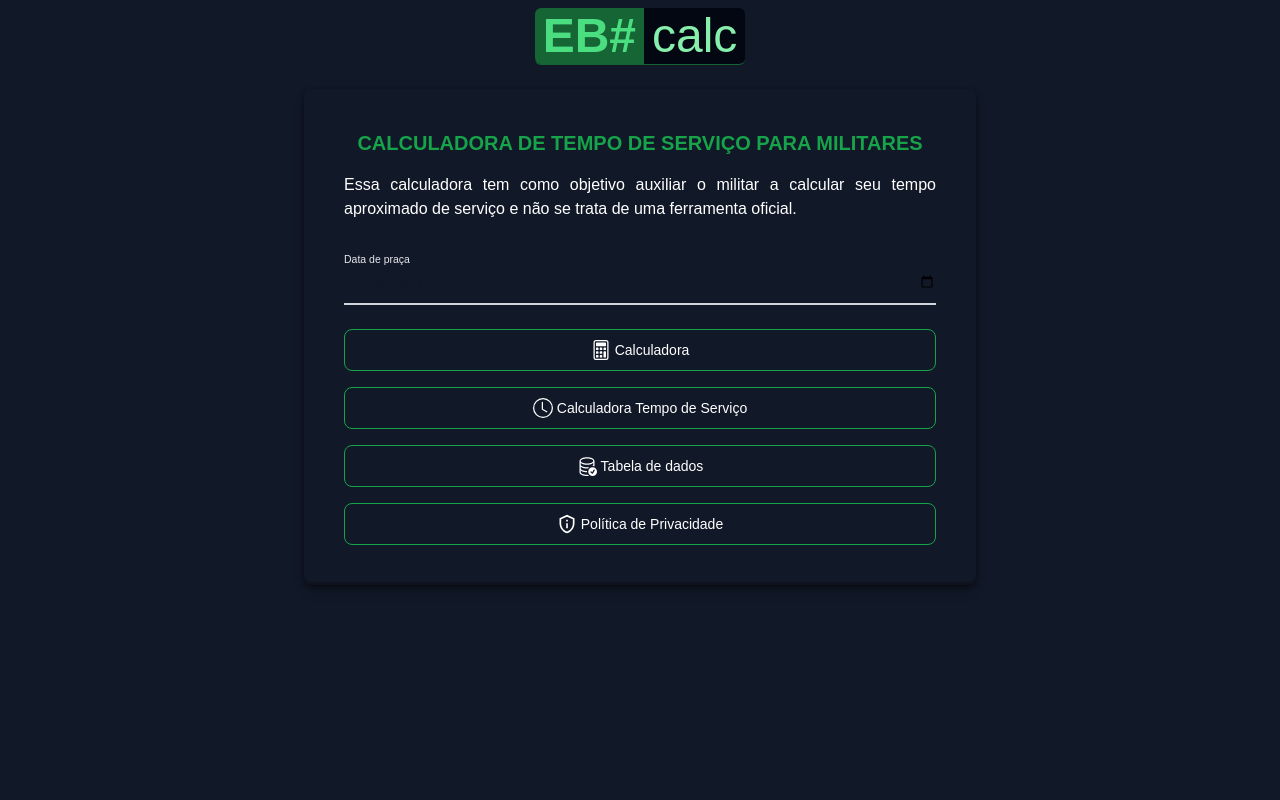
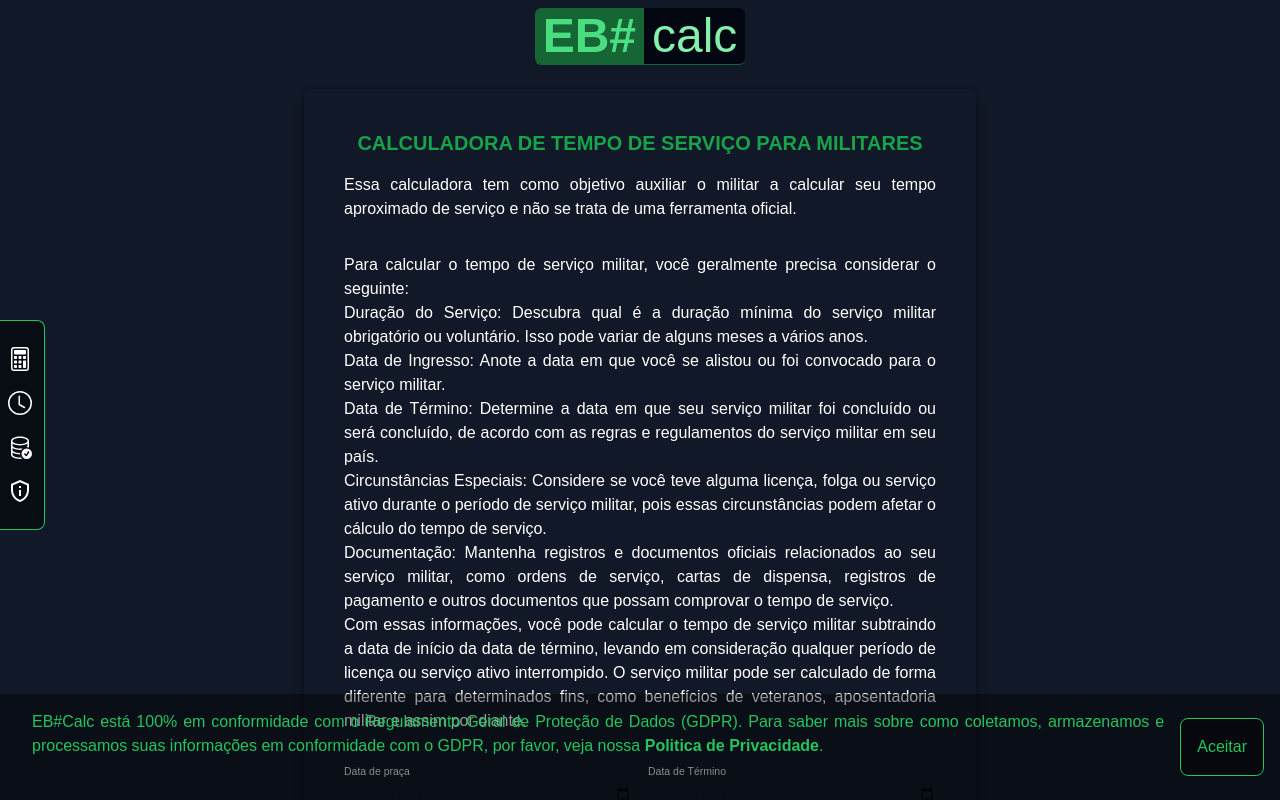
Before and after one commit to henrylsilveira/ebtransf, a Next.js app: page /tempoServico in a window 1280 px wide. Shown: the top 800 px of the page. Built offline with nearby package versions, Linux system fonts and the light colour scheme; a web font is replaced by a local one.

Commit message:
Introduzido GDPR; Atualização no tempo de serviço; Introduzido uma Sidebar;

```diff
--- a/package.json
+++ b/package.json
@@ -14,6 +14,7 @@
     "@types/react-dom": "18.2.7",
     "autoprefixer": "10.4.14",
     "date-fns": "^2.30.0",
+    "js-cookie": "^3.0.5",
     "next": "13.4.12",
     "postcss": "8.4.27",
     "react": "18.2.0",
@@ -21,5 +22,8 @@
     "react-icons": "^4.10.1",
     "tailwindcss": "3.3.3",
     "typescript": "5.1.6"
+  },
+  "devDependencies": {
+    "@types/js-cookie": "^3.0.4"
   }
 }
--- a/src/app/layout.tsx
+++ b/src/app/layout.tsx
@@ -2,6 +2,9 @@ import { Logo } from '@/components/Logo'
 import './globals.css'
 import type { Metadata } from 'next'
 import { Bai_Jamjuree } from 'next/font/google'
+import { SideBar } from '@/components/Sidebar'
+import Cookies from "js-cookie";
+import GDPR from '@/components/Gdpr'
 
 const inter = Bai_Jamjuree({ weight: ['500'], subsets: ['thai'] })
 
@@ -22,6 +25,8 @@ export default function RootLayout({
       </head>
       <body className={inter.className}>
         <Logo />
+        <SideBar />
+        {Cookies.get('gdprCalcCheck') !== "true" ? <GDPR/> : null}
         {children}
         </body>
     </html>
--- a/src/app/tempoServico/page.tsx
+++ b/src/app/tempoServico/page.tsx
@@ -16,16 +16,22 @@ interface calcDiaProps {
   dia?: number;
   mes?: number;
   ano?: number;
+  totalDias?: number;
   message?: string;
 }
 
 export default function TempoServico() {
   const [dateOne, setDateOne] = useState("")
+  const [dateTwo, setDateTwo] = useState("")
   const [calcDia, setCalcDia] = useState<calcDiaProps>({})
 
   useEffect(() => {
+    if(dateTwo){
+      setCalcDia(calcularDiferencaAtual(dateOne,dateTwo))
+    }else{
       setCalcDia(calcularDiferencaAtual(dateOne))
-  }, [dateOne])
+    }
+  }, [dateOne,dateTwo])
 
   return (
     <>
@@ -42,11 +48,28 @@ export default function TempoServico() {
         <div className="flex flex-1 items-center justify-center mb-6 flex-col">
           <h1 className="text-green-600 font-bold uppercase text-xl">Calculadora de tempo de serviço para Militares</h1>
           <p className="font-light text-white text-justify py-4">Essa calculadora tem como objetivo auxiliar o militar a calcular seu tempo aproximado de serviço e não se trata de uma ferramenta oficial.</p>
+          <article className="font-light text-white text-justify py-4">
+            Para calcular o tempo de serviço militar, você geralmente precisa considerar o seguinte:
+            <ul>
+              <li>Duração do Serviço: Descubra qual é a duração mínima do serviço militar obrigatório ou voluntário. Isso pode variar de alguns meses a vários anos.</li>
+              <li>Data de Ingresso: Anote a data em que você se alistou ou foi convocado para o serviço militar.</li>
+              <li>Data de Término: Determine a data em que seu serviço militar foi concluído ou será concluído, de acordo com as regras e regulamentos do serviço militar em seu país.</li>
+              <li>Circunstâncias Especiais: Considere se você teve alguma licença, folga ou serviço ativo durante o período de serviço militar, pois essas circunstâncias podem afetar o cálculo do tempo de serviço.</li>
+              <li>Documentação: Mantenha registros e documentos oficiais relacionados ao seu serviço militar, como ordens de serviço, cartas de dispensa, registros de pagamento e outros documentos que possam comprovar o tempo de serviço.</li>
+            </ul>
+            Com essas informações, você pode calcular o tempo de serviço militar subtraindo a data de início da data de término, levando em consideração qualquer período de licença ou serviço ativo interrompido. O serviço militar pode ser calculado de forma diferente para determinados fins, como benefícios de veteranos, aposentadoria militar e assim por diante.
+          </article>
         </div>
-
+        <div className="flex gap-4">
           <div className="relative z-0 mb-6 w-full group">
             <input type="date" name="primeiraData" onChange={(e) => setDateOne(e.target.value)} id="primeiraData" className="block py-2.5 px-0 w-full text-sm text-gray-900 bg-transparent border-0 border-b-2 border-gray-300 appearance-none dark:text-white dark:border-gray-600 dark:focus:border-green-500 focus:outline-none focus:ring-0 focus:border-green-600 peer" placeholder=" " required />
             <label htmlFor="primeiraData" className="absolute text-sm text-gray-200 dark:text-gray-200 duration-300 transhtmlForm -translate-y-6 scale-75 top-3 -z-10 origin-[0] peer-focus:left-0 peer-focus:text-green-600 peer-focus:dark:text-green-500 peer-placeholder-shown:scale-100 peer-placeholder-shown:translate-y-0 peer-focus:scale-75 peer-focus:-translate-y-6">Data de praça</label>
+          </div>
+          <div className="relative z-0 mb-6 w-full group">
+            <input type="date" name="segundaData" onChange={(e) => setDateTwo(e.target.value)} id="segundaData" className="block py-2.5 px-0 w-full text-sm text-gray-900 bg-transparent border-0 border-b-2 border-gray-300 appearance-none dark:text-white dark:border-gray-600 dark:focus:border-green-500 focus:outline-none focus:ring-0 focus:border-green-600 peer" placeholder=" " />
+            <label htmlFor="segundaData" className="absolute text-sm text-gray-200 dark:text-gray-200 duration-300 transhtmlForm -translate-y-6 scale-75 top-3 -z-10 origin-[0] peer-focus:left-0 peer-focus:text-green-600 peer-focus:dark:text-green-500 peer-placeholder-shown:scale-100 peer-placeholder-shown:translate-y-0 peer-focus:scale-75 peer-focus:-translate-y-6">Data de Término</label>
+            <span className="text-xs text-red-500">Deixei em branco para considerar a data de hoje.</span>
+          </div>
         </div>
         {dateOne ? (
           <p>{calcDia?.message ? (
@@ -55,7 +78,11 @@ export default function TempoServico() {
               <p className="font-bold text-red-600">{calcDia?.message}</p>
             </div>
           ) : (
-            <p className="font-light text-white">{`${calcDia?.ano} anos, ${calcDia?.mes} meses e ${calcDia?.dia} dias de serviço.`}</p>
+            <div className="border border-green-600 rounded-md p-6 relative my-4">
+              <h1 className="-top-4 absolute text-green-600 bg-gray-900 font-bold text-lg uppercase px-2">TEMPO</h1>
+              <p className="font-light text-white flex"><p className="font-bold pr-2">Tempo de serviço:</p>{`${calcDia?.ano} anos, ${calcDia?.mes} meses e ${calcDia?.dia} dias de serviço.`}</p>
+              <p className="font-light text-white flex"><p className="font-bold pr-2">Total de dias:</p>{calcDia?.totalDias}</p>
+            </div>
             )}</p>
         ) : null}
 
--- /dev/null
+++ b/src/components/Gdpr.tsx
@@ -0,0 +1,38 @@
+'use client'
+import Cookies from "js-cookie";
+import Link from "next/link";
+import { useEffect } from "react";
+
+export default function GDPR() {
+  function setCookies() {
+    Cookies.set("gdprCalcCheck", "true");
+    const gdpr = document.getElementById("gdpr");
+    if (gdpr !== null) {
+      gdpr.style.display = "none";
+    }
+  }
+
+  return (
+    <section
+      id="gdpr"
+      className="z-10 fixed bottom-0 flex bg-black bg-opacity-40 px-4"
+    >
+      <p className=" text-green-500 text-justify p-4">
+      EB#Calc está 100% em conformidade com o Regulamento Geral de Proteção de Dados (GDPR). Para saber mais sobre como coletamos, armazenamos e processamos suas informações em conformidade com o GDPR, por favor, veja nossa{' '}
+        <Link
+          href="/privacyPolicy"
+          className="font-bold hover:decoration-none hover:text-green-700"
+        >
+        Politica de Privacidade
+        </Link>
+        .
+      </p>
+      <button
+        onClick={setCookies}
+        className="p-4 my-6 bg-black bg-opacity-40 text-green-500 border border-green-500 rounded-lg hover:bg-green-950 transition ease-in-out delay-200"
+      >
+        Aceitar
+      </button>
+    </section>
+  );
+}
--- a/src/components/Links.tsx
+++ b/src/components/Links.tsx
@@ -1,11 +1,11 @@
 import Link from "next/link";
-import { BsCalculator, BsClock, BsClockFill, BsDatabaseCheck } from "react-icons/bs";
+import { BsCalculator, BsClock, BsDatabaseCheck } from "react-icons/bs";
 import { MdOutlinePrivacyTip } from "react-icons/md";
 
 export function Links() {
     return (
         <>
-            <div className="mt-4 hover:text-green-600 text-white">
+            <div className="mt-4 hover:text-green-600 text-white ">
                 <Link className="text-sm border justify-center items-center border-green-600 rounded-lg p-2 flex " href="/calculadora"><BsCalculator className="pr-1 text-2xl" />Calculadora</Link>
             </div>
             <div className="mt-4 hover:text-green-600 text-white">
--- /dev/null
+++ b/src/components/Sidebar.tsx
@@ -0,0 +1,16 @@
+import Link from "next/link";
+import { BsCalculator, BsClock, BsDatabaseCheck } from "react-icons/bs";
+import { MdOutlinePrivacyTip } from "react-icons/md";
+export function SideBar() {
+
+    return (
+        <nav className="fixed top-[40%] border border-l-0 border-green-500 bg-black py-4 bg-opacity-50 rounded-tr-lg rounded-br-lg">
+            <ul>
+                <li><Link className="text-sm justify-center items-center border-0 p-2 flex " href="/calculadora"><BsCalculator className="pr-1 h-7 w-7 text-2xl hover:text-green-600 transform transition-colors text-white" /></Link></li>
+                <li><Link className="text-sm justify-center items-center border-0 p-2 flex " href="/tempoServico"><BsClock className="pr-1 h-7 w-7 text-2xl text-white hover:text-green-600 transform transition-colors" /></Link></li>
+                <li><Link className="text-sm justify-center items-center border-0 p-2 flex " href="/tabelas"><BsDatabaseCheck className="pr-1 h-7 w-7 text-2xl text-white hover:text-green-600 transform transition-colors" /></Link></li>
+                <li><Link className="text-sm justify-center items-center border-0 p-2 flex " href="/privacyPolicy"><MdOutlinePrivacyTip className="pr-1 h-7 w-7 text-2xl text-white hover:text-green-600 transform transition-colors" /></Link></li>
+            </ul>
+        </nav>
+    )
+}
--- a/src/utils/scripts.ts
+++ b/src/utils/scripts.ts
@@ -114,7 +114,7 @@ export function retornaValorM3Transportado(distancia: number) {
     }
 }
 
-export function calcularDiferencaAtual(data: any) {
+export function calcularDiferencaAtual(data: any, dataT?: any) {
     // const m31 = [0,2,4,6,7,9,11]
     // const m30 = [3,5,8,10]
     // const m28 = 1
@@ -123,14 +123,20 @@ export function calcularDiferencaAtual(data: any) {
     const mes = parseInt(partesDaData[1], 10);
     const dia = parseInt(partesDaData[2], 10);
     // const dataFornecidaObj = new Date(ano, mes - 1, dia);
-    const dataAtual = new Date();
+    let dataAtual
     let difAno = 0
     let difMes = 0
     let difDia = 0
+    if(dataT){
+        dataAtual = dataT.split("-");
+    }else{
+       dataAtual = new Date();
+       dataAtual = dataAtual.toISOString().split("-")
+    }
 
     // const dias = differenceInCalendarDays(dataAtual, dataFornecidaObj);
 
-    const partesDaDataAtual = dataAtual.toISOString().split("-");
+    const partesDaDataAtual = dataAtual;
     const anoA = parseInt(partesDaDataAtual[0], 10);
     const mesA = parseInt(partesDaDataAtual[1], 10);
     const diaA = parseInt(partesDaDataAtual[2], 10);
@@ -157,5 +163,9 @@ export function calcularDiferencaAtual(data: any) {
         difMes--
     }
 
-    return { ano: difAno, mes: difMes, dia: difDia};
+    if(difAno < 0 || difMes < 0 || difDia < 0 ){
+        return { message: "Não utilize datas futuras."}
+    }
+
+    return { ano: difAno, mes: difMes, dia: difDia, totalDias: difAno*365 + difMes*30 + difDia};
 }
--- a/src/utils/valores.ts
+++ b/src/utils/valores.ts
@@ -162,3 +162,35 @@ export const cubagemDistancia = [
         valor: 352.61
     }
 ]
+
+export const calcIrrf = [
+    {
+        salMin: 0,
+        salMax: 2112,
+        aliquota: 0,
+        deducao: 0,
+    },
+    {
+        salMin: 2112.01,
+        salMax: 2826.65,
+        aliquota: 7.5,
+        deducao: 158.40,
+    },
+    {
+        salMin: 2826.66,
+        salMax: 3751.05,
+        aliquota: 15,
+        deducao: 370.4,
+    },
+    {
+        salMin: 3751.06,
+        salMax: 4664.68,
+        aliquota: 22.5,
+        deducao: 651.73,
+    },
+    {
+        salMin: 4664.68,
+        aliquota: 27.5,
+        deducao: 884.96,
+    },
+]
```
Also changed, not shown: src/app/irrf/page.tsx (added), 1 other file (tests, documents, lock files or other folders). Lines whose indentation alone changed are shown as unchanged.
